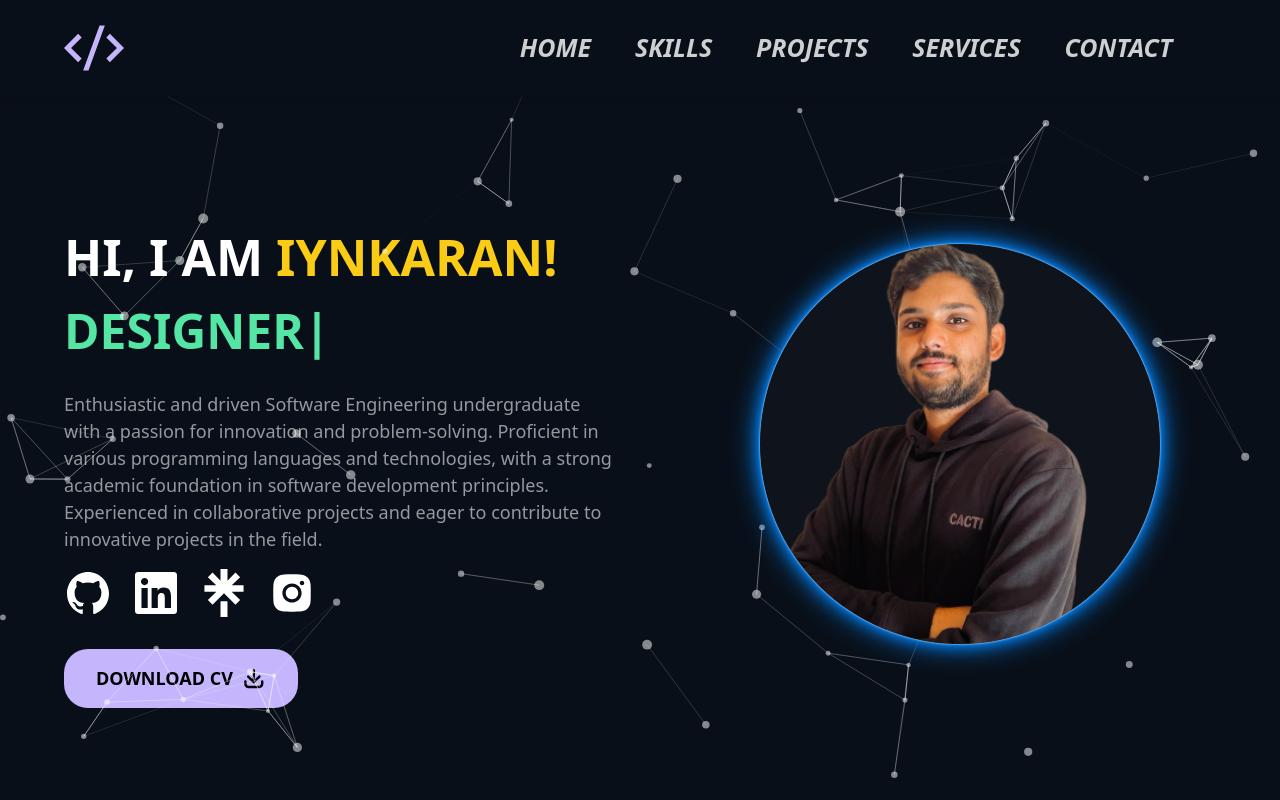
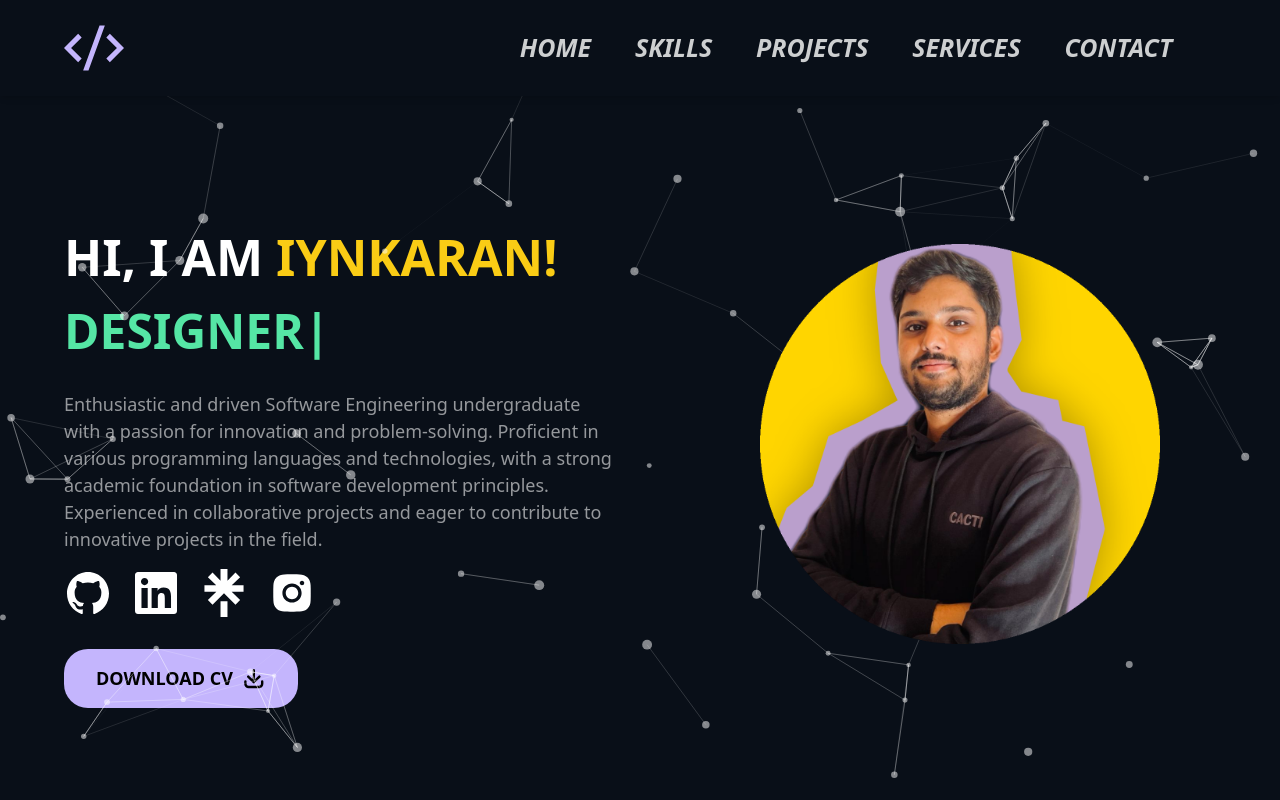
Before and after one commit to Iynguuuuu/Portfolio, a Next.js app: page / in a window 1280 px wide. Shown: the top 800 px of the page. Built offline with nearby package versions, Linux system fonts and the light colour scheme.

Commit message:
changed picture

```diff
--- a/Components/Hero.tsx
+++ b/Components/Hero.tsx
@@ -53,8 +53,7 @@ const Hero = () => {
                     </div>
                     <div className='ml-[12vh] mb-[5vh]'>
                         <div className='w-[400px] hidden bg-[#090f18] relative lg:flex items-center rounded-full h-[400px]'>
-                            <Image src="/images/Pro9.jpg" alt="user" layout="fill" className="object-cover rounded-full
-                      outline-cyan-500 shadow-[0_0_2px_#fff,inset_0_0_2px_#fff,0_0_5px_#08f,0_0_15px_#08f,0_0_30px_#08f]" />
+                            <Image src="/images/pme.png" alt="user" layout="fill"/>
                         </div>
                     </div>
 
```
Also changed, not shown: public/images/me.png (added), public/images/pme.png (added).
